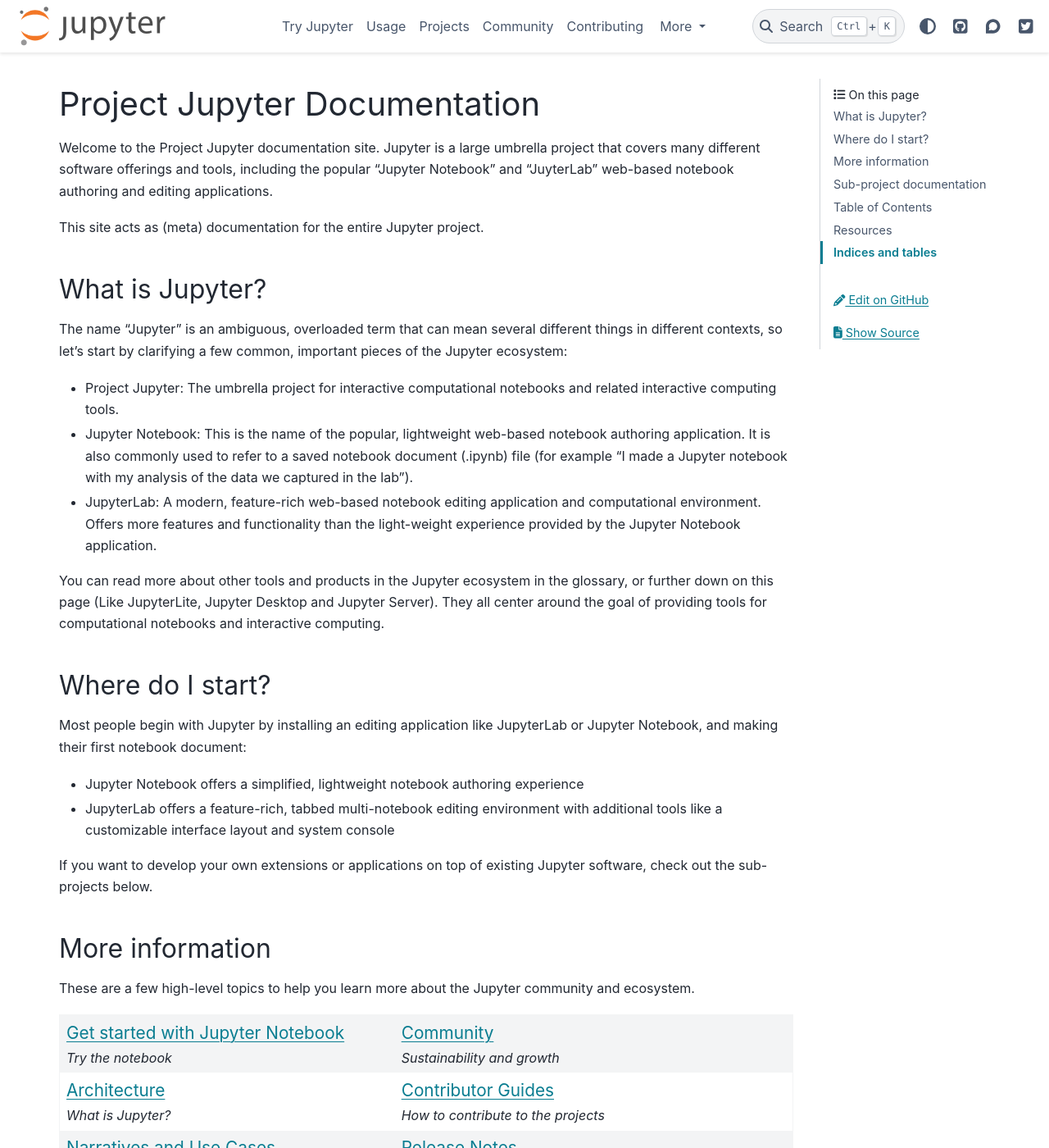
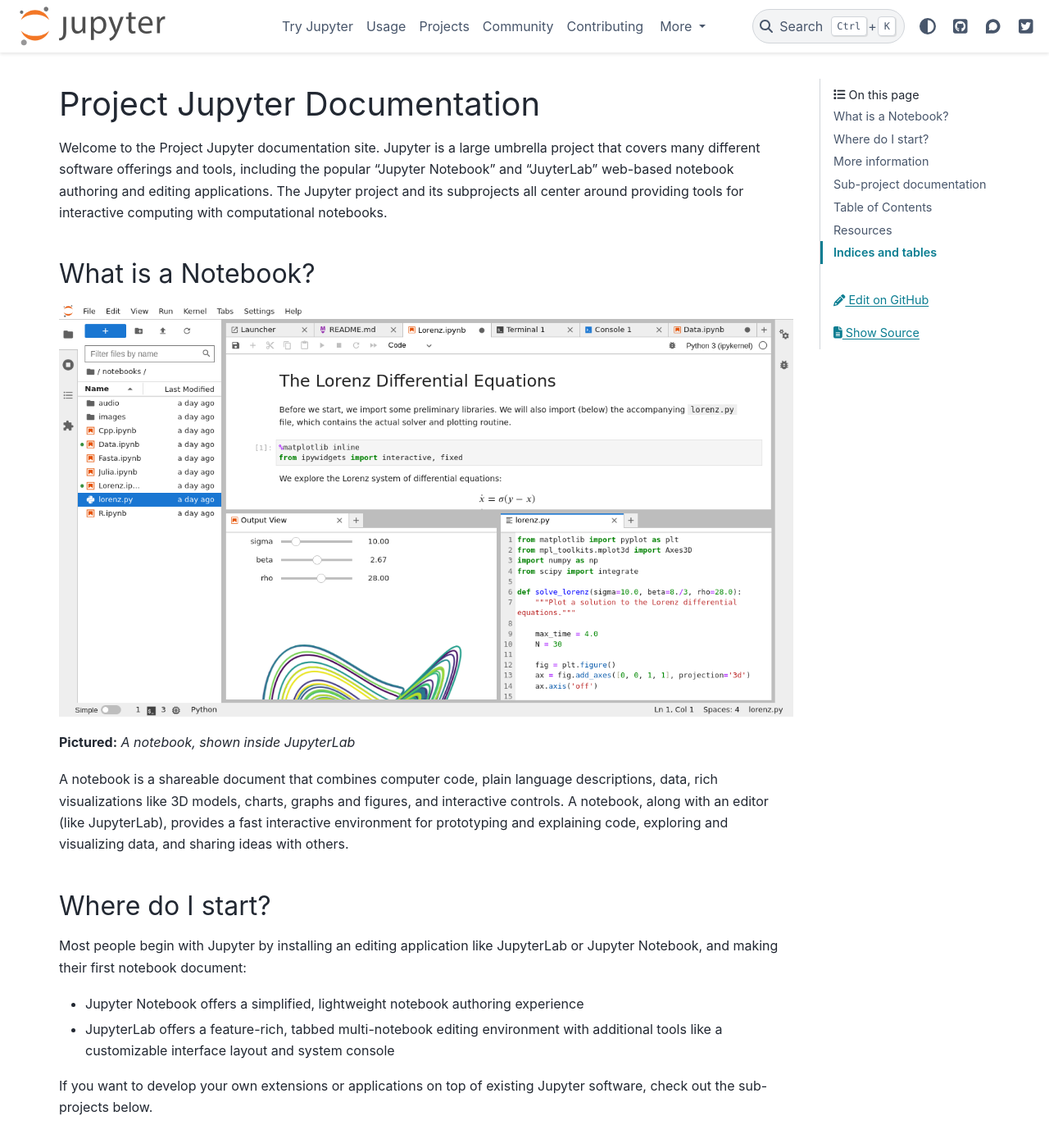
Before and after one commit to jupyter/jupyter, a Sphinx documentation site: the page built from docs/source/index.md, in a window 1280 px wide and 1400 px high. Shown: the whole window at 82% size. Built offline with Sphinx 7.4.7 and the PyData theme 0.15.4, drawn with Linux system fonts in a browser that asks for light colours; pages that are not in the unit, such as notebooks, are missing from menus.

Commit message:
Revised homepage, added JupyterLab sample image.

```diff
--- a/docs/source/index.md
+++ b/docs/source/index.md
@@ -1,32 +1,23 @@
 # Project Jupyter Documentation
 
 Welcome to the Project Jupyter documentation site. Jupyter is a large umbrella
-project that covers many different software offerings and tools, including
-the popular "Jupyter Notebook" and "JuyterLab" web-based notebook authoring
-and editing applications.
+project that covers many different software offerings and tools, including the
+popular "Jupyter Notebook" and "JuyterLab" web-based notebook authoring and
+editing applications. The Jupyter project and its subprojects all center around
+providing tools for interactive computing with computational notebooks.
 
-This site acts as (meta) documentation for the entire Jupyter project.
+## What is a Notebook?
 
-## What is Jupyter?
+![jupyterlab.png](_static/_images/jupyterlab.png)
 
-The name "Jupyter" is an ambiguous, overloaded term that can mean several
-different things in different contexts, so let's start by clarifying a few
-common, important pieces of the Jupyter ecosystem:
+**Pictured:** *A notebook, shown inside JupyterLab*
 
-- Project Jupyter: The umbrella project for interactive computational notebooks
-  and related interactive computing tools.
-- Jupyter Notebook: This is the name of the popular, lightweight web-based
-  notebook authoring application. It is also commonly used to refer to a saved
-  notebook document (.ipynb) file (for example "I made a Jupyter notebook with
-  my analysis of the data we captured in the lab").
-- JupyterLab: A modern, feature-rich web-based notebook editing application and
-  computational environment. Offers more features and functionality than
-  the light-weight experience provided by the Jupyter Notebook application.
-
-You can read more about other tools and products in the Jupyter ecosystem
-in the glossary, or further down on this page (Like JupyterLite, Jupyter
-Desktop and Jupyter Server). They all center around the goal of providing
-tools for computational notebooks and interactive computing.
+A notebook is a shareable document that combines computer code, plain language
+descriptions, data, rich visualizations like 3D models, charts, graphs and
+figures, and interactive controls. A notebook, along with an editor (like
+JupyterLab), provides a fast interactive environment for prototyping and
+explaining code, exploring and visualizing data, and sharing ideas with
+others.
 
 ## Where do I start?
 
```
Also changed, not shown: docs/source/_static/_images/jupyterlab.png (added).
